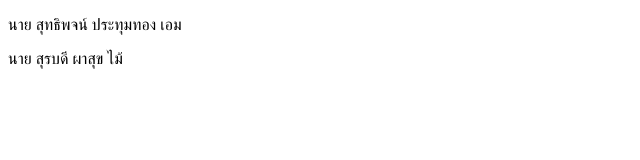
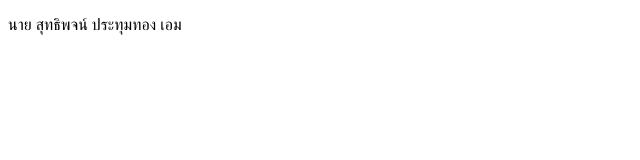
Before and after one commit to SuttipotPrathoumthong/WorkShopMerge, a plain HTML site: page index.html in a window 1280 px wide. Shown: the whole page, without its empty margins (0-640 px from the left). Drawn offline with Linux system fonts and the light colour scheme.

Commit message:
Update index.html

```diff
--- a/index.html
+++ b/index.html
@@ -5,7 +5,6 @@
 <body>
 <div>
 <p>นาย สุทธิพจน์ ประทุมทอง เอม</p>
-<p>นาย สุรบดี ผาสุข ไม้</p>
 </div>
 </body>
 </html>
```
